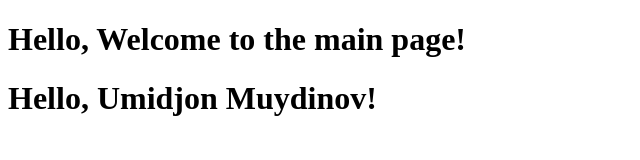
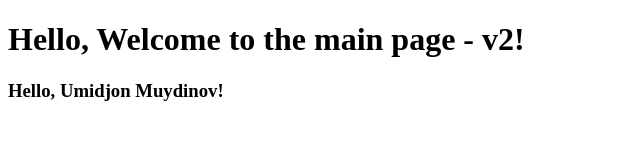
Before and after one commit to JohnUfo/gh-deployment-workflow, a plain HTML site: page index.html in a window 1280 px wide. Shown: the whole page, without its empty margins (0-640 px from the left). Drawn offline with Linux system fonts and the light colour scheme.

Commit message:
index.html updated

```diff
--- a/index.html
+++ b/index.html
@@ -3,9 +3,9 @@
 <head>
     <meta charset="UTF-8" />
     <meta name="viewport" content="width=device-width, initial-scale=1.0"/>
-    <h1>Hello, Welcome to the main page!</h1>
+    <h1>Hello, Welcome to the main page - v2!</h1>
 </head>
 <body>
-    <h1>Hello, Umidjon Muydinov!</h1>
+    <h3>Hello, Umidjon Muydinov!</h3>
 </body>
 </html>
```
